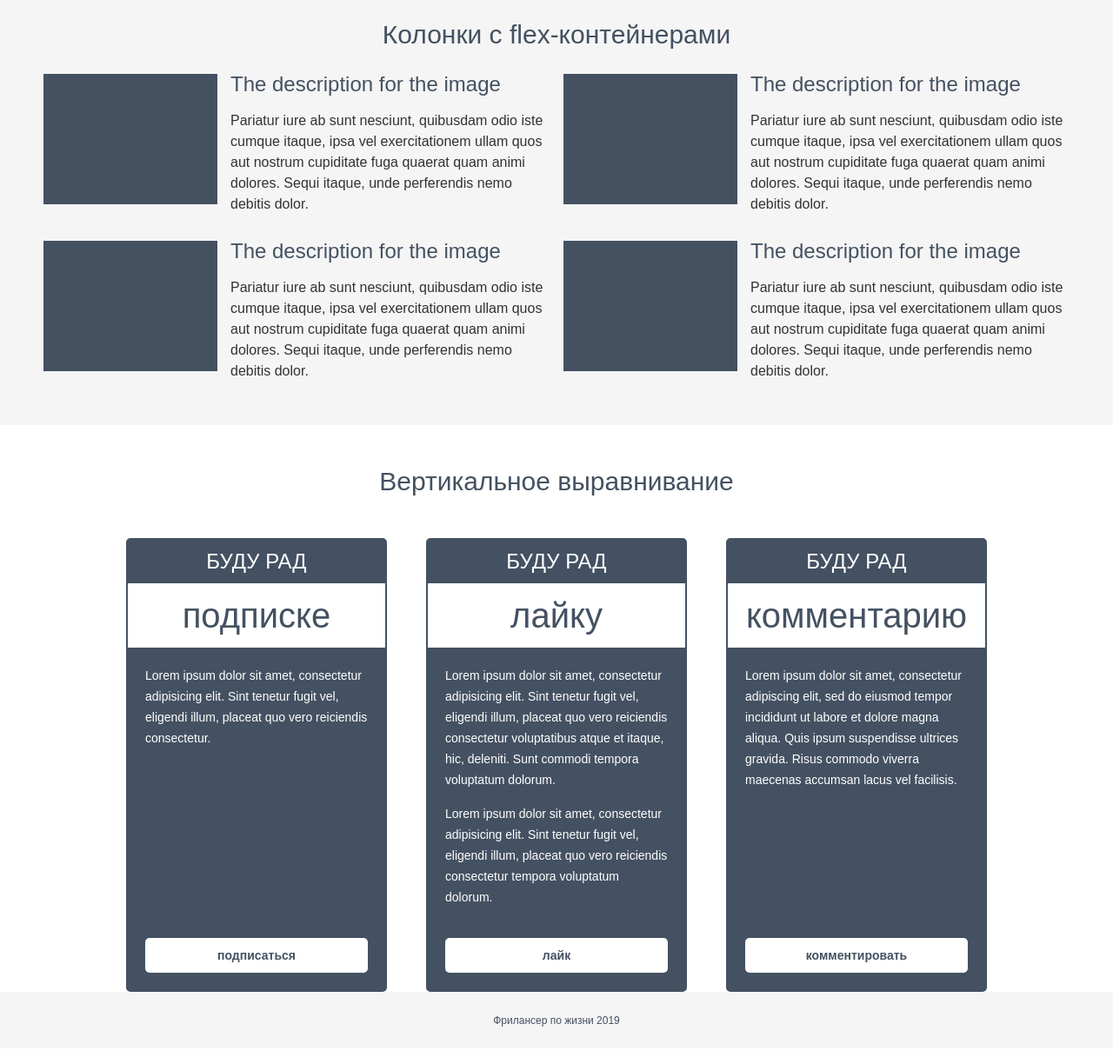
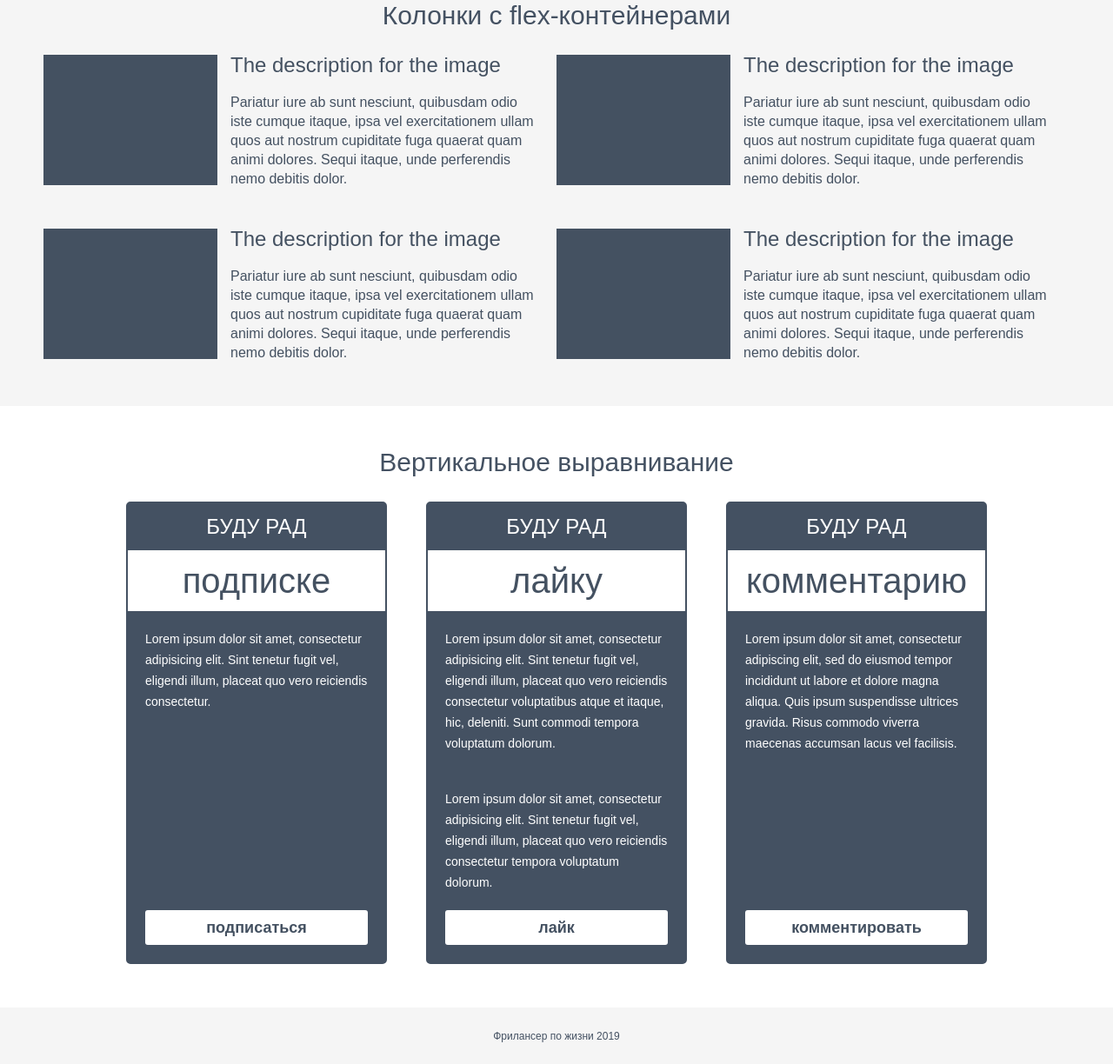
Before and after one commit to Searhei-Sotchneu/Git-course, a plain HTML site: page 2022/08.03.2022/index.html in a window 1280 px wide. Shown: the part 708-1932 px from the top of the page at 87% size. Drawn offline with Linux system fonts and the light colour scheme.

Commit message:
flex 01.04.2022

```diff
--- a/2022/08.03.2022/css/styles.css
+++ b/2022/08.03.2022/css/styles.css
@@ -13,16 +13,16 @@ a:hover{text-decoration: none;}
 ul li{list-style: none;}
 img{vertical-align: top;}
 
-
-body{
+body {
 	font-family: Arial, "Helvetica Neue", Helvetica, sans-serif;
 }
-
 .wrapper {
 	min-height: 100%;
 	overflow: hidden;
+	display: flex;
+	flex-direction: column;
 }
-.content{
+.content {
 	flex: 1 1 auto;
 }
 .hi {
@@ -31,179 +31,169 @@ body{
 }
 .container {
 	max-width: 1180px;
-	margin: 0px auto;
+	margin: 0 auto;
 }
 .hi__row {
 	display: flex;
 	justify-content: space-between;
 }
 .hi__body {
-	color: #ffff;
+	color: #fff;
 	padding: 0 30px 0 0;
+
 }
-.hi__tytle {
+.hi__title {
 	font-size: 60px;
-	margin: 0 0 50px 0;
+	padding: 0 0 50px 0;
 }
-.hi__list li{
-	background: url('/2022/08.03.2022/img/check-icon1.png') 0 1px no-repeat;
+.hi__text {
 	font-size: 20px;
-	line-height: 22px;
+}
+.hi__text li {
+	background: url(/2022/08.03.2022/img/check-icon1.png) 0 0 no-repeat;
 	padding: 0 0 0 36px;
 	margin: 0 0 17px 0;
 }
-.hi__list li:last-child{
+.hi__text li:last-child {
 	margin: 0;
 }
-.hi__image {
-}
+
 .what {
 	padding: 50px 0;
 }
+
 .what__row {
 	display: flex;
+	gap: 30px;
 }
-.what__imag {
+
+.what__body {
+	color: #445162;
+	flex: 1 1 auto;
+}
+.what__image {
 	flex: 0 0 430px;
 }
-.what__imag img{
+.what__image img {
 	max-width: 100%;
-}
-.what__body {
-	flex: 1 1 auto;
-	padding: 0 0 0 38px;
-}
-.what__tytle {
-	margin: 0 0 33px 0;
 }
 .tytle {
 	font-size: 30px;
-	color: #445161;
+	color: #445162;
+	padding: 0 0 30px 0;
 }
 .what__text {
-	color: #333333;
 	font-size: 16px;
-	line-height: 24px;
+	line-height: 20px;
 }
-.what__text p{
-	margin: 0 0 35px 0;
+.what__text p:first-child {
+	padding: 0 0 36px 0;
 }
-.what__text p:last-child{
-	margin: 0;
-}
+
+
 .columns {
 	background: #f5f5f5;
 	padding: 50px 0 20px 0;
 }
+
 .columns__tytle {
 	text-align: center;
-	color: #445161;
-	font-size: 30px;
-	margin: 0 0 30px 0;
 }
+
 .columns__row {
 	display: flex;
 	flex-wrap: wrap;
-	margin: 0px -8px;
+	gap: 16px;
 }
 .columns__column {
-	flex: 0 1 50%;
+	flex: 0 1 calc(50% - 16px);
 	margin: 0 0 30px 0;
 }
-.columns__item {
-	padding: 0 8px;
-}
-.item {
-}
+
 .item__row {
 	display: flex;
 }
-.item__image {
+.item__img {
 	flex: 0 0 200px;
 }
 .item__body {
+	color: #445161;
 	flex: 1 1 auto;
 	padding: 0 0 0 15px;
 }
-.item__title {
-	color: #445161;
+.item__tytle {
 	font-size: 24px;
-	margin: 0 0 18px 0;
+	margin: 0 0 20px 0;
 }
 .item__text {
-	color: #333333;
 	font-size: 16px;
-	line-height: 24px;
+	line-height: 22px;
 }
+
+
 .vertical {
+	padding: 50px 0;
 }
-.vertical__title {
-	font-size: 30px;
-	color: #445161;
+.vertical__tytle {
 	text-align: center;
 }
-.title {
-	padding: 50px 0;
-}
 .vertical__body {
-	max-width: 990px;
+	width: 990px;
 	margin: 0 auto;
 }
 .vertical__row {
 	display: flex;
-	margin: 0 -22.5px;
+	gap: 45px;
 }
 .vertical__column {
 	flex: 0 1 33.333%;
-	padding: 0 22.5px;
 	display: flex;
 }
 .vertical__item {
-	background: #445162;
+	background-color: #445162;
+	display: flex;
+	flex-direction: column;
 	color: #fff;
 	border-radius: 5px;
 	border: 2px solid #445162;
 	padding: 0 0 20px 0;
-	display: flex;
-	flex-direction: column;
 }
-.vertical__subtitle {
-	padding: 13px 0;
+.vertical__subtytle {
+	text-transform: uppercase;
+	font-size: 24px;
 	text-align: center;
-	font-size: 24px;
-	text-transform: uppercase;
+	padding: 15px 0;
 }
 .vertical__label {
+	padding: 15px 0;
 	text-align: center;
-	background: #fff;
+	background-color: #fff;
 	color: #445161;
 	font-size: 40px;
-	padding: 17px;
 }
 .vertical__text {
-	color: #fff;
+	padding: 20px;
 	font-size: 14px;
 	line-height: 24px;
-	padding: 20px;
 	flex: 1 1 auto;
 }
-.vertical__text p{
-	padding: 0 0 15px 0;
-}
-.vertical__text p:last-child{
-	margin: 0;
+.vertical__text p:first-child {
+	padding: 0 0 40px 0;
 }
 .vertical__btn {
+	height: 40px;
 	display: block;
-	height: 40px;
-	background: #fff;
+	background-color: #fff;
+	margin: 0 20px;
+	border-radius: 3px;
+	line-height: 40px;
 	text-align: center;
+	font-weight: bold;
+	font-size: 18px;
 	color: #445161;
-	font-weight: bold;
-	margin: 0 20px;
-	line-height: 40px;
-	border-radius: 5px;
 }
+
+
 .footer {
 	background-color: #f5f5f5;
 }
@@ -214,6 +204,6 @@ body{
 	align-items: center;
 }
 .footer__text {
+	font-size: 12px;
 	color: #445162;
-	font-size: 12px;
 }
--- a/2022/08.03.2022/index.html
+++ b/2022/08.03.2022/index.html
@@ -16,16 +16,18 @@
 				<div class="container">
 					<div class="hi__row">
 						<div class="hi__body">
-							<div class="hi__tytle">Привет, друг!</div>
-							<ul class="hi__list">
+							<div class="hi__title">Привет, друг!</div>
+							<div class="hi__text">
+								<ul>
 									<li>У тебя все получится!</li>
 									<li>Никогда не сдавайся!</li>
 									<li>Сегодня ты уже знаешь больше чем вчера!</li>
 									<li>Спасибо тебе за поддержку!</li>
 								</ul>
 							</div>
-						<div class="hi__image">
-							<img src="/2022/08.03.2022/img/Layer-3.png" alt="hi__image">
+						</div>
+						<div class="hi__img">
+							<img src="/2022/08.03.2022/img/Layer-3.png" alt="">
 						</div>
 					</div>
 				</div>
@@ -33,13 +35,11 @@
 			<div class="what">
 				<div class="container">
 					<div class="what__row">
-						<div class="what__imag">
+						<div class="what__image">
 							<img src="/2022/08.03.2022/img/plan.png" alt="plan">
 						</div>
 						<div class="what__body">
-							<div class="what__tytle tytle">
-								Что такое FlexBox?
-							</div>
+							<div class="what__tytle tytle">Что такое FlexBox?</div>
 							<div class="what__text">
 								<p>
 									Flexbox - это целый модуль, содержащий в себе набор свойств и их значений как для
@@ -62,15 +62,15 @@
 						<div class="columns__column">
 							<div class="columns__item item">
 								<div class="item__row">
-									<div class="item__image">
-										<img src="/2022/08.03.2022/img/image.png" alt="cubik">
+									<div class="item__img">
+										<img src="/2022/08.03.2022/img/image.png" alt="fon_image">
 									</div>
 									<div class="item__body">
-										<div class="item__title">The description for the image</div>
+										<div class="item__tytle">The description for the image</div>
 										<div class="item__text">
-											Pariatur iure ab sunt nesciunt, quibusdam odio iste cumque itaque, ipsa vel
-											exercitationem ullam quos aut nostrum cupiditate fuga quaerat quam animi
-											dolores. Sequi itaque, unde perferendis nemo debitis dolor.
+											<p>Pariatur iure ab sunt nesciunt, quibusdam odio iste cumque itaque, ipsa
+												vel exercitationem ullam quos aut nostrum cupiditate fuga quaerat quam
+												animi dolores. Sequi itaque, unde perferendis nemo debitis dolor.</p>
 										</div>
 									</div>
 								</div>
@@ -79,15 +79,15 @@
 						<div class="columns__column">
 							<div class="columns__item item">
 								<div class="item__row">
-									<div class="item__image">
-										<img src="/2022/08.03.2022/img/image.png" alt="cubik">
+									<div class="item__img">
+										<img src="/2022/08.03.2022/img/image.png" alt="fon_image">
 									</div>
 									<div class="item__body">
-										<div class="item__title">The description for the image</div>
+										<div class="item__tytle">The description for the image</div>
 										<div class="item__text">
-											Pariatur iure ab sunt nesciunt, quibusdam odio iste cumque itaque, ipsa vel
-											exercitationem ullam quos aut nostrum cupiditate fuga quaerat quam animi
-											dolores. Sequi itaque, unde perferendis nemo debitis dolor.
+											<p>Pariatur iure ab sunt nesciunt, quibusdam odio iste cumque itaque, ipsa
+												vel exercitationem ullam quos aut nostrum cupiditate fuga quaerat quam
+												animi dolores. Sequi itaque, unde perferendis nemo debitis dolor.</p>
 										</div>
 									</div>
 								</div>
@@ -96,15 +96,15 @@
 						<div class="columns__column">
 							<div class="columns__item item">
 								<div class="item__row">
-									<div class="item__image">
-										<img src="/2022/08.03.2022/img/image.png" alt="cubik">
+									<div class="item__img">
+										<img src="/2022/08.03.2022/img/image.png" alt="fon_image">
 									</div>
 									<div class="item__body">
-										<div class="item__title">The description for the image</div>
+										<div class="item__tytle">The description for the image</div>
 										<div class="item__text">
-											Pariatur iure ab sunt nesciunt, quibusdam odio iste cumque itaque, ipsa vel
-											exercitationem ullam quos aut nostrum cupiditate fuga quaerat quam animi
-											dolores. Sequi itaque, unde perferendis nemo debitis dolor.
+											<p>Pariatur iure ab sunt nesciunt, quibusdam odio iste cumque itaque, ipsa
+												vel exercitationem ullam quos aut nostrum cupiditate fuga quaerat quam
+												animi dolores. Sequi itaque, unde perferendis nemo debitis dolor.</p>
 										</div>
 									</div>
 								</div>
@@ -113,15 +113,15 @@
 						<div class="columns__column">
 							<div class="columns__item item">
 								<div class="item__row">
-									<div class="item__image">
-										<img src="/2022/08.03.2022/img/image.png" alt="cubik">
+									<div class="item__img">
+										<img src="/2022/08.03.2022/img/image.png" alt="fon_image">
 									</div>
 									<div class="item__body">
-										<div class="item__title">The description for the image</div>
+										<div class="item__tytle">The description for the image</div>
 										<div class="item__text">
-											Pariatur iure ab sunt nesciunt, quibusdam odio iste cumque itaque, ipsa vel
-											exercitationem ullam quos aut nostrum cupiditate fuga quaerat quam animi
-											dolores. Sequi itaque, unde perferendis nemo debitis dolor.
+											<p>Pariatur iure ab sunt nesciunt, quibusdam odio iste cumque itaque, ipsa
+												vel exercitationem ullam quos aut nostrum cupiditate fuga quaerat quam
+												animi dolores. Sequi itaque, unde perferendis nemo debitis dolor.</p>
 										</div>
 									</div>
 								</div>
@@ -132,23 +132,26 @@
 			</div>
 			<div class="vertical">
 				<div class="container">
-					<div class="vertical__title title">Вертикальное выравнивание</div>
+					<div class="vertical__tytle tytle">Вертикальное выравнивание</div>
 					<div class="vertical__body">
 						<div class="vertical__row">
 							<div class="vertical__column">
 								<div class="vertical__item">
-									<div class="vertical__subtitle">буду рад</div>
+									<div class="vertical__subtytle">буду рад</div>
 									<div class="vertical__label">подписке</div>
 									<div class="vertical__text">
-										Lorem ipsum dolor sit amet, consectetur adipisicing elit. Sint tenetur fugit
-										vel, eligendi illum, placeat quo vero reiciendis consectetur.
+										<p>
+											Lorem ipsum dolor sit amet, consectetur adipisicing
+											elit. Sint tenetur fugit vel, eligendi illum, placeat quo vero reiciendis
+											consectetur.
+										</p>
 									</div>
 									<a href="" class="vertical__btn">подписаться</a>
 								</div>
 							</div>
 							<div class="vertical__column">
 								<div class="vertical__item">
-									<div class="vertical__subtitle">буду рад</div>
+									<div class="vertical__subtytle">буду рад</div>
 									<div class="vertical__label">лайку</div>
 									<div class="vertical__text">
 										<p>
@@ -167,12 +170,15 @@
 							</div>
 							<div class="vertical__column">
 								<div class="vertical__item">
-									<div class="vertical__subtitle">буду рад</div>
+									<div class="vertical__subtytle">буду рад</div>
 									<div class="vertical__label">комментарию</div>
 									<div class="vertical__text">
-										Lorem ipsum dolor sit amet, consectetur adipiscing elit, sed do eiusmod tempor
-										incididunt ut labore et dolore magna aliqua. Quis ipsum suspendisse ultrices
-										gravida. Risus commodo viverra maecenas accumsan lacus vel facilisis.
+										<p>
+											Lorem ipsum dolor sit amet, consectetur adipiscing elit, sed do eiusmod
+											tempor incididunt ut labore et dolore magna aliqua. Quis ipsum suspendisse
+											ultrices gravida. Risus commodo viverra maecenas accumsan lacus vel
+											facilisis.
+										</p>
 									</div>
 									<a href="" class="vertical__btn">комментировать</a>
 								</div>
@@ -182,14 +188,15 @@
 				</div>
 			</div>
 		</div>
-	</div>
-	<footer class="footer">
+		<div class="footer">
 			<div class="container">
 				<div class="footer__row">
-				<div class="footer__text">Фрилансер по жизни 2019</div>
+					<div class="footer__text">
+						<p>Фрилансер по жизни 2019</p>
 					</div>
 				</div>
-	</footer>
+			</div>
+		</div>
 	</div>
 </body>
 
```
Lines whose indentation alone changed are shown as unchanged.
